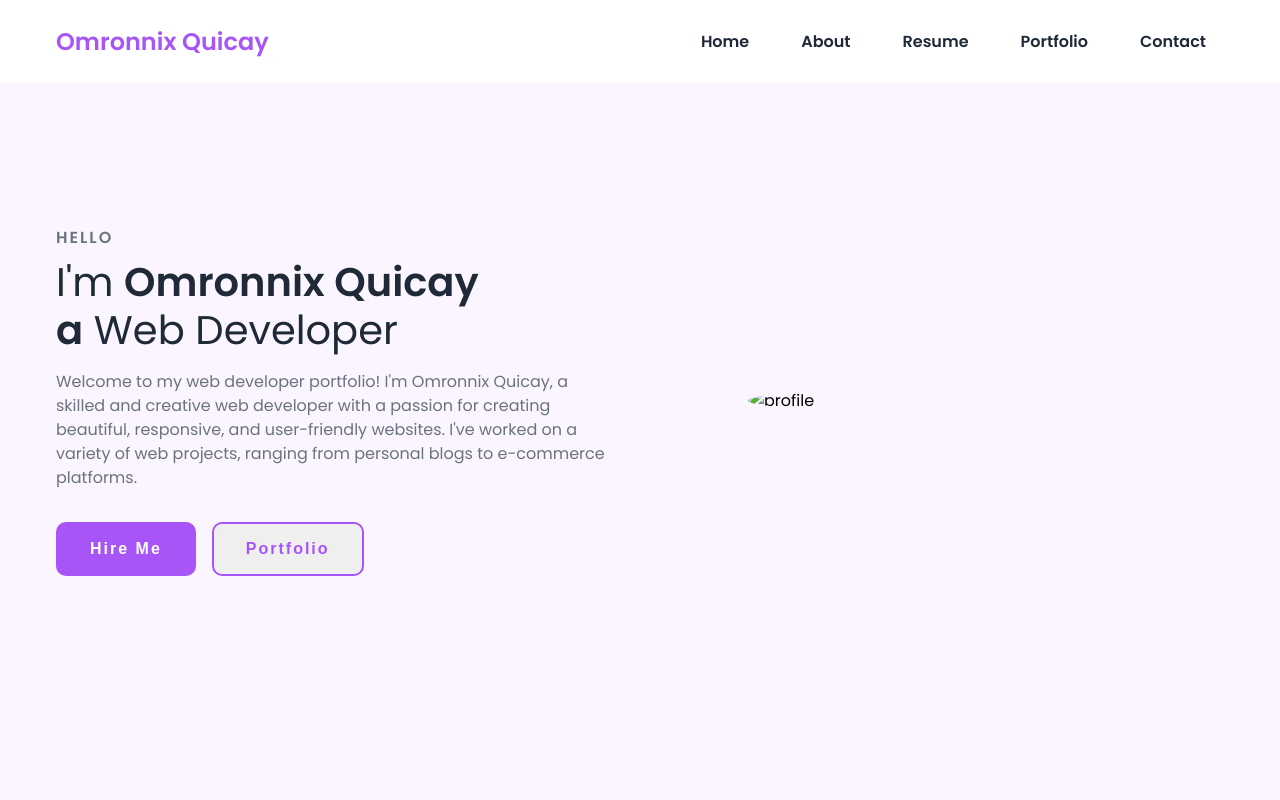
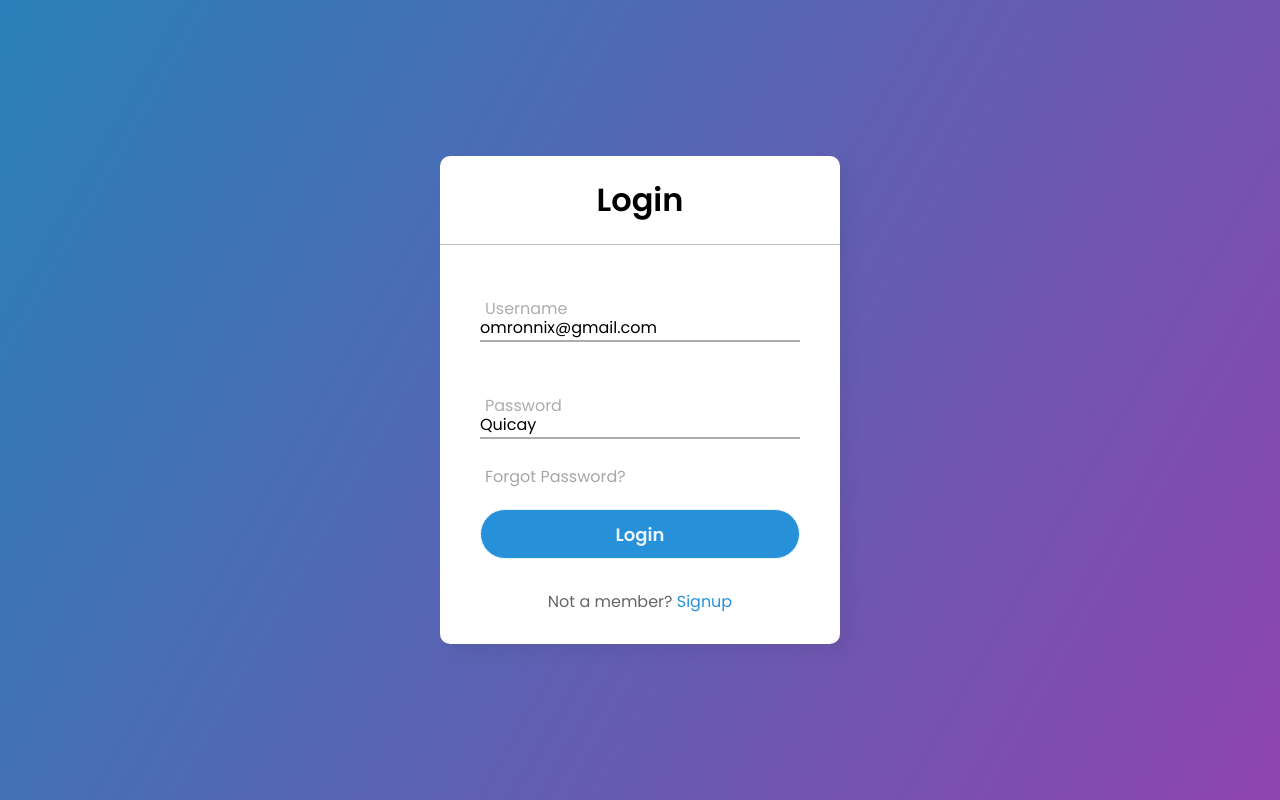
Before and after one commit to OmronnixQuicay/quicay, a plain HTML site: page index.html in a window 1280 px wide. Drawn offline with nearby package versions, Linux system fonts and the light colour scheme.

Commit message:
Add files via upload

```diff
--- a/index.html
+++ b/index.html
@@ -1,55 +1,32 @@
 <!DOCTYPE html>
-<html lang="en">
+<!-- Coding By CodingNepal - youtube.com/codingnepal -->
+<html lang="en" dir="ltr">
   <head>
-    <meta charset="UTF-8" />
-    <meta http-equiv="X-UA-Compatible" content="IE=edge" />
-    <meta name="viewport" content="width=device-width, initial-scale=1.0" />
-    <link
-      href="https://cdn.jsdelivr.net/npm/remixicon@3.2.0/fonts/remixicon.css"
-      rel="stylesheet"
-    />
-    <link rel="stylesheet" href="styles.css" />
-    <title>Web Design Mastery | Responsive Portfolio</title>
+    <meta charset="utf-8">
+    <title>Animated Login Form | CodingNepal</title>
+    <link rel="stylesheet" href="style.css">
   </head>
   <body>
-    <nav>
-      <div class="nav__content">
-        <div class="logo"><a href="#">Omronnix Quicay</a></div>
-        <label for="check" class="checkbox">
-          <i class="ri-menu-line"></i>
-        </label>
-        <input type="checkbox" name="check" id="check" />
-        <ul>
-          <li><a href="#">Home</a></li>
-          <li><a href="#">About</a></li>
-          <li><a href="#">Resume</a></li>
-          <li><a href="#">Portfolio</a></li>
-          <li><a href="#">Contact</a></li>
-        </ul>
-      </div>
-    </nav>
-    <section class="section">
-      <div class="section__container">
-        <div class="content">
-          <p class="subtitle">HELLO</p>
-          <h1 class="title">
-            I'm <span>Omronnix Quicay<br />a</span> Web Developer
-          </h1>
-          <p class="description">
-            Welcome to my web developer portfolio! I'm Omronnix Quicay, a skilled and
-            creative web developer with a passion for creating beautiful,
-            responsive, and user-friendly websites. I've worked on a variety of
-            web projects, ranging from personal blogs to e-commerce platforms.
-          </p>
-          <div class="action__btns">
-            <button class="hire__me">Hire Me</button>
-            <button class="portfolio">Portfolio</button>
-          </div>
+    <div class="center">
+      <h1>Login</h1>
+      <form method="post">
+        <div class="txt_field">
+          <input type="text" required>
+          <span>omronnix@gmail.com</span>
+          <label>Username</label>
         </div>
-        <div class="image">
-          <img src="assets/profile.jpg" alt="profile" />
+        <div class="txt_field">
+          <input type="password" required>
+          <span>Quicay</span>
+          <label>Password</label>
         </div>
-      </div>
-    </section>
+        <div class="pass">Forgot Password?</div>
+        <input type="submit" value="Login">
+        <div class="signup_link">
+          Not a member? <a href="#">Signup</a>
+        </div>
+      </form>
+    </div>
+
   </body>
 </html>
--- /dev/null
+++ b/style.css
@@ -0,0 +1,113 @@
+@import url('https://fonts.googleapis.com/css2?family=Noto+Sans:wght@700&family=Poppins:wght@400;500;600&display=swap');
+*{
+  margin: 0;
+  padding: 0;
+  box-sizing: border-box;
+  font-family: "Poppins", sans-serif;
+}
+body{
+  margin: 0;
+  padding: 0;
+  background: linear-gradient(120deg,#2980b9, #8e44ad);
+  height: 100vh;
+  overflow: hidden;
+}
+.center{
+  position: absolute;
+  top: 50%;
+  left: 50%;
+  transform: translate(-50%, -50%);
+  width: 400px;
+  background: white;
+  border-radius: 10px;
+  box-shadow: 10px 10px 15px rgba(0,0,0,0.05);
+}
+.center h1{
+  text-align: center;
+  padding: 20px 0;
+  border-bottom: 1px solid silver;
+}
+.center form{
+  padding: 0 40px;
+  box-sizing: border-box;
+}
+form .txt_field{
+  position: relative;
+  border-bottom: 2px solid #adadad;
+  margin: 30px 0;
+}
+.txt_field input{
+  width: 100%;
+  padding: 0 5px;
+  height: 40px;
+  font-size: 16px;
+  border: none;
+  background: none;
+  outline: none;
+}
+.txt_field label{
+  position: absolute;
+  top: 50%;
+  left: 5px;
+  color: #adadad;
+  transform: translateY(-50%);
+  font-size: 16px;
+  pointer-events: none;
+  transition: .5s;
+}
+.txt_field span::before{
+  content: '';
+  position: absolute;
+  top: 40px;
+  left: 0;
+  width: 0%;
+  height: 2px;
+  background: #2691d9;
+  transition: .5s;
+}
+.txt_field input:focus ~ label,
+.txt_field input:valid ~ label{
+  top: -5px;
+  color: #2691d9;
+}
+.txt_field input:focus ~ span::before,
+.txt_field input:valid ~ span::before{
+  width: 100%;
+}
+.pass{
+  margin: -5px 0 20px 5px;
+  color: #a6a6a6;
+  cursor: pointer;
+}
+.pass:hover{
+  text-decoration: underline;
+}
+input[type="submit"]{
+  width: 100%;
+  height: 50px;
+  border: 1px solid;
+  background: #2691d9;
+  border-radius: 25px;
+  font-size: 18px;
+  color: #e9f4fb;
+  font-weight: 700;
+  cursor: pointer;
+  outline: none;
+}
+input[type="submit"]:hover{
+  border-color: #2691d9;
+  transition: .5s;
+}
+.signup_link{
+  margin: 30px 0;
+  text-align: center;
+  font-size: 16px;
+  color: #666666;
+}
+.signup_link a{
+  color: #2691d9;
+  text-decoration: none;
+}
+.signup_link a:hover{
+  text-decoration: underline;
+}
```
